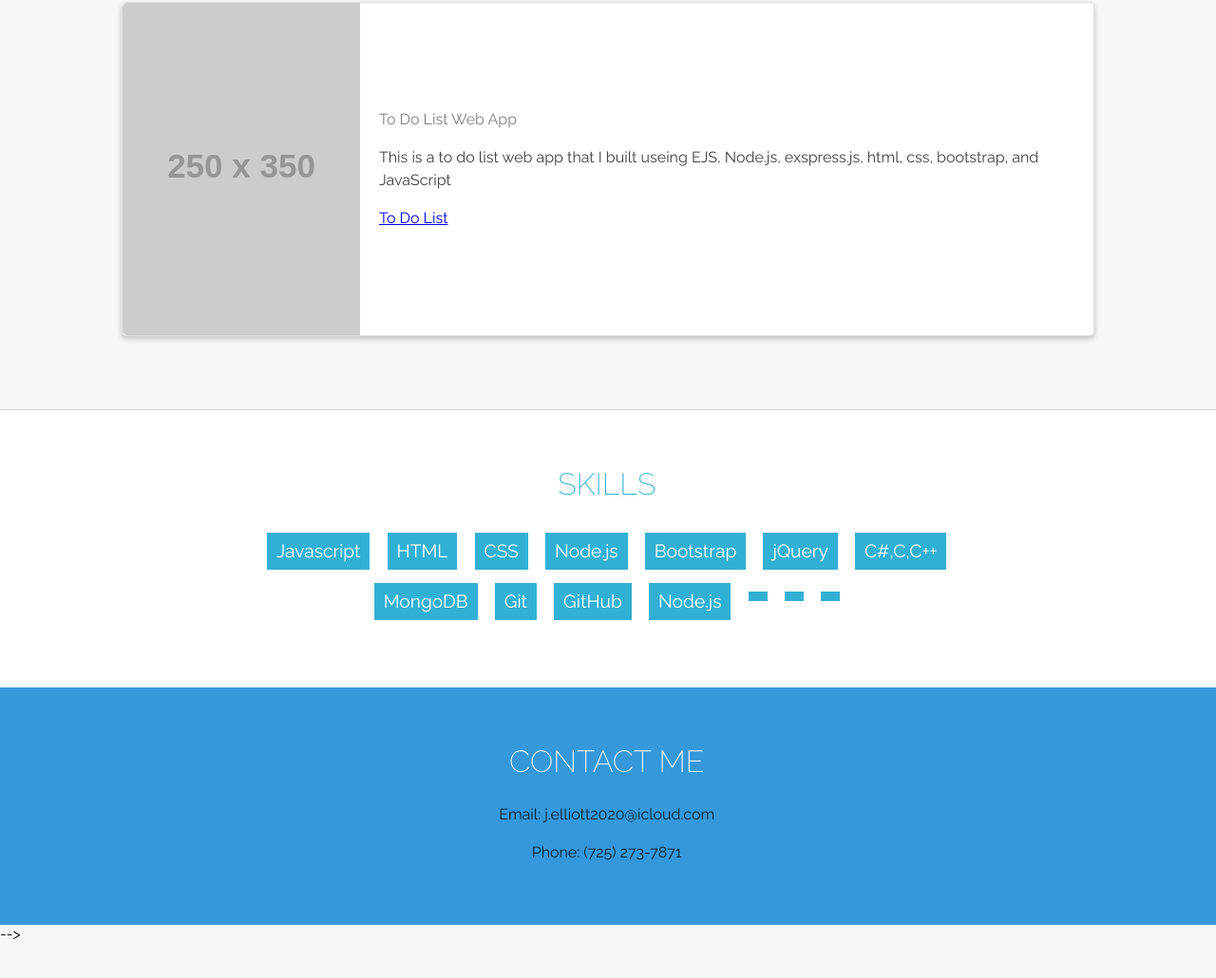
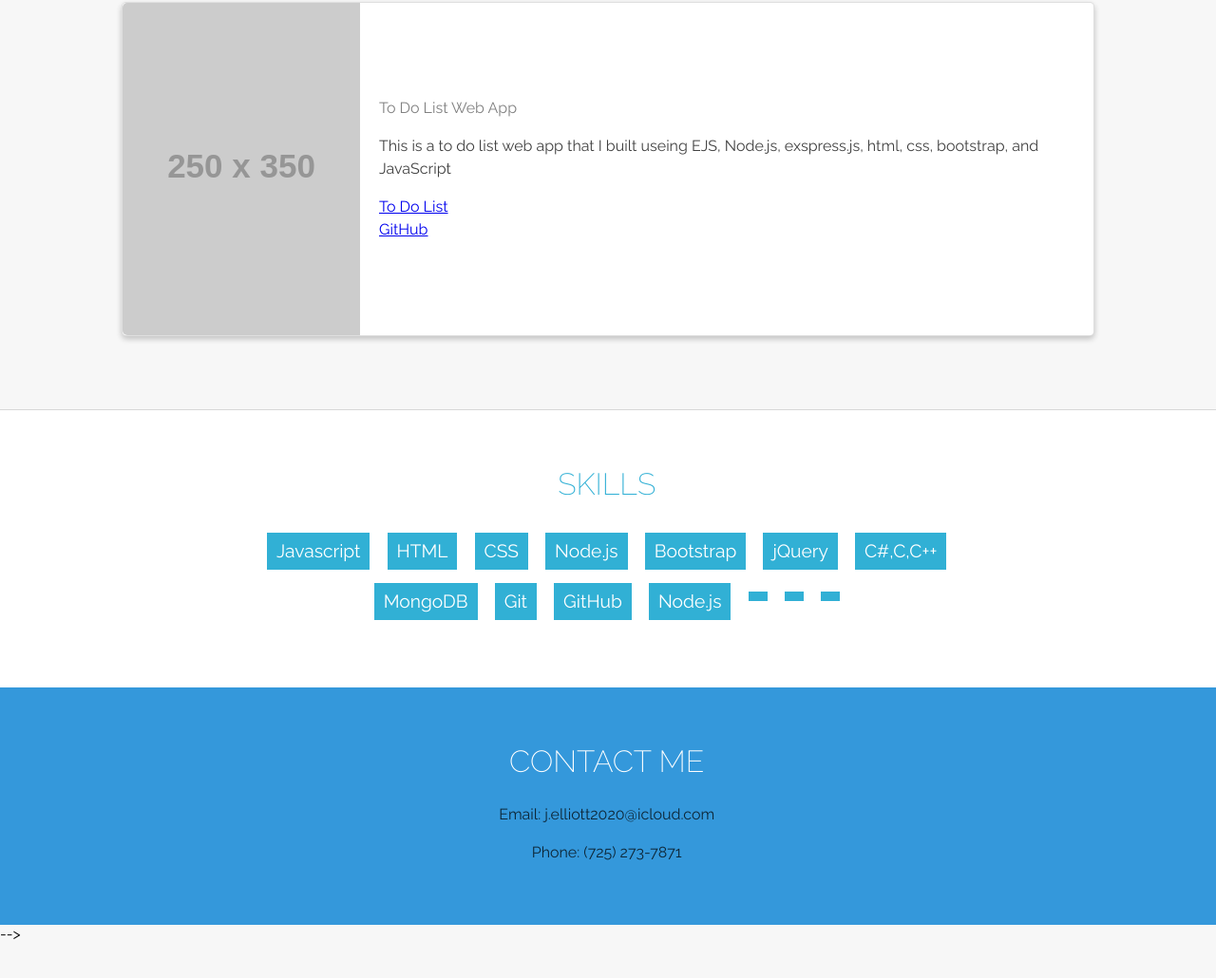
Before and after one commit to johnjelliott85/myDevPortfolio, a plain HTML site: page index.html in a window 1280 px wide. Shown: the part 2544-3574 px from the top of the page at 95% size. Drawn offline with Linux system fonts and the light colour scheme; placeholder pictures from the web are drawn by us.

Commit message:
add github link to projects card 2

```diff
--- a/index.html
+++ b/index.html
@@ -205,6 +205,7 @@
               <p>This is a to do list web app that I built useing EJS, Node.js, exspress.js, html, css, bootstrap, and
                 JavaScript</p>
               <a href="jje-todolist.herokuapp.com">To Do List</a>
+              <a href="https://github.com/johnjelliott85/todolist">GitHub</a>
             </div>
           </div>
           <!-- CARD #3 -->
```
